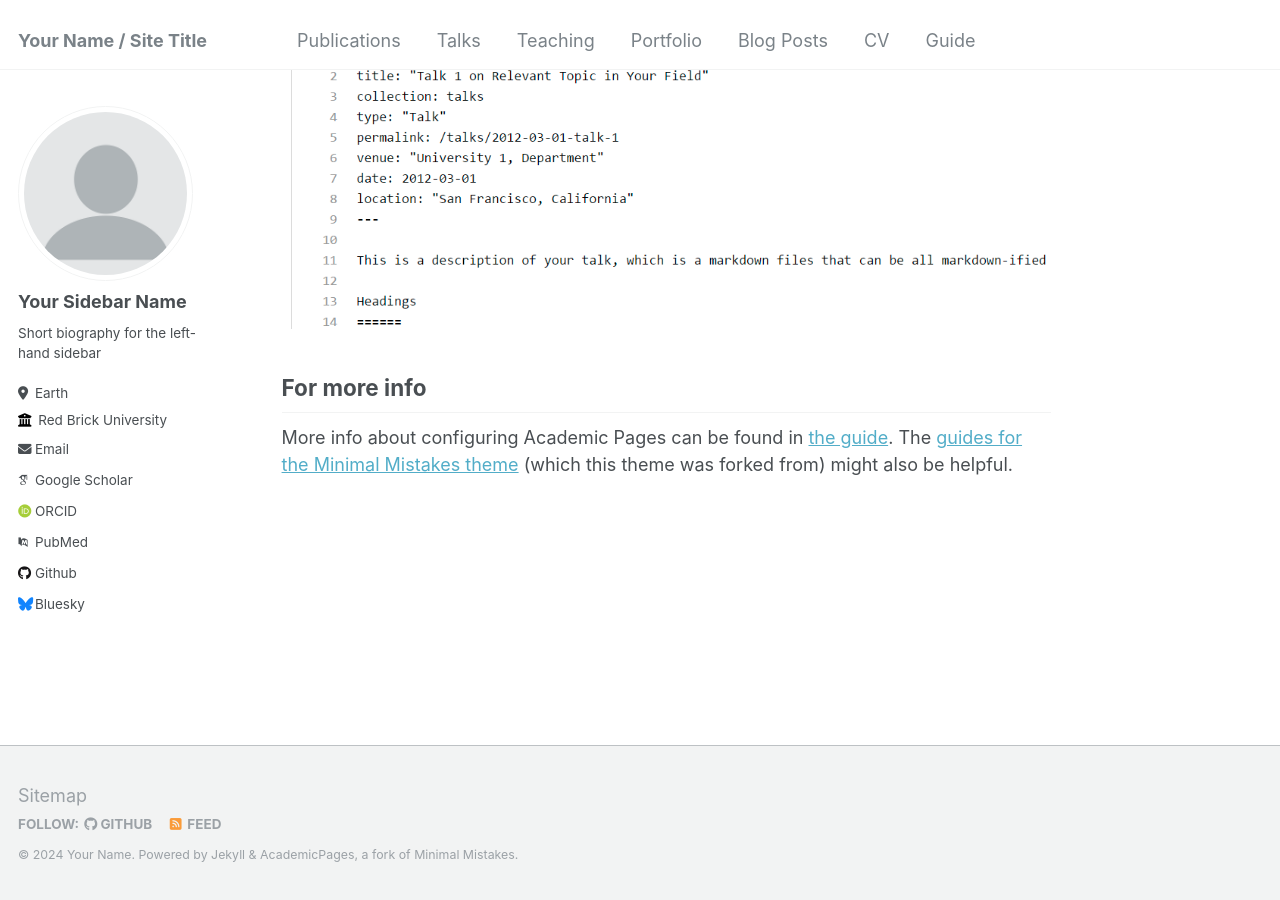
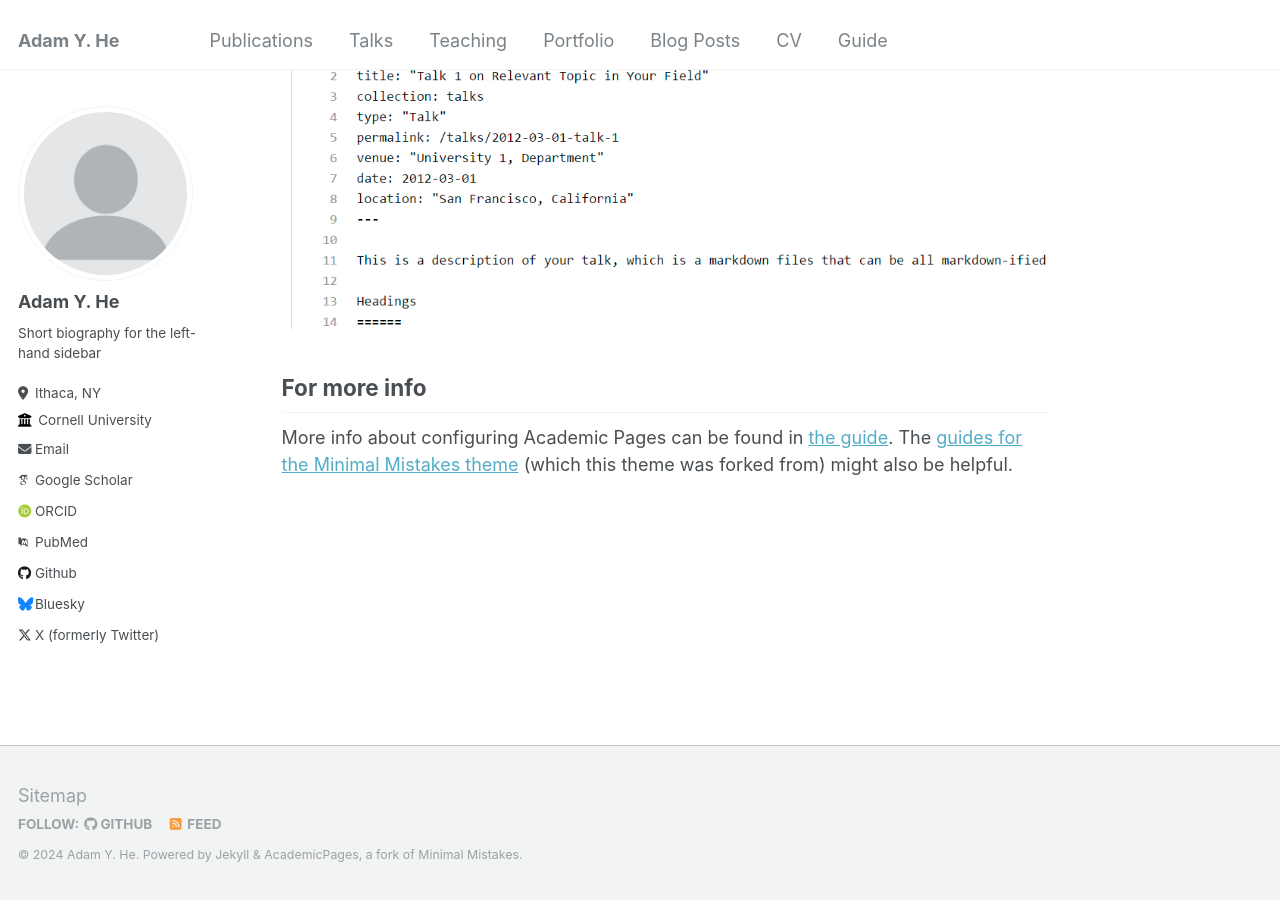
Before and after one commit to adamyhe/adamyhe.github.io, a Jekyll site: the page built from _pages/about.md, in a window 1280 px wide and 900 px high, scrolled down 2660 px. Built offline with Jekyll 4.4.1, drawn with Linux system fonts in a browser that asks for light colours; some web fonts are replaced.

Commit message:
Update _config.yml

```diff
--- a/_config.yml
+++ b/_config.yml
@@ -8,13 +8,13 @@
 
 # Basic Site Settings
 locale                   : "en-US"
-title                    : "Your Name / Site Title"
+title                    : "Adam Y. He"
 title_separator          : "-"
-name                     : &name "Your Name"
+name                     : &name "Adam Y. He"
 description              : &description "personal description"
-url                      : https://academicpages.github.io # the base hostname & protocol for your site e.g. "https://mmistakes.github.io"
+url                      : https://adamyhe.github.io # the base hostname & protocol for your site e.g. "https://mmistakes.github.io"
 baseurl                  : "" # the subpath of your site, e.g. "/blog"
-repository               : "academicpages/academicpages.github.io"
+repository               : "adamyhe/adamyhe.github.io"
 
 # Site Author - The following control what appear as part of the author content on the side bar.
 #               If a field is blank the icon and link will not appear, otherwise it will be shown.
@@ -22,33 +22,34 @@ repository               : "academicpages/academicpages.github.io"
 author:
   # Biographic information
   avatar           : "profile.png"
-  name             : "Your Sidebar Name"
+  name             : "Adam Y. He"
   pronouns         : # example: "she/her"
   bio              : "Short biography for the left-hand sidebar"
-  location         : "Earth"
-  employer         : "Red Brick University"
+  location         : "Ithaca, NY"
+  employer         : "Cornell University"
   uri              : # URL
-  email            : "none@example.org"
+  email            : "ayh8@cornell.edu"
 
   # Academic websites
   arxiv            : # URL - Update with the correct link to your profile
-  googlescholar    : "https://scholar.google.com/citations?user=PS_CX0AAAAAJ"
+  googlescholar    : "https://scholar.google.com/citations?user=MB_fieEAAAAJ"
   impactstory      : # URL
-  orcid            : "http://orcid.org/yourorcidurl"
+  orcid            : "https://orcid.org/0000-0003-2084-6970"
   semantic         : # URL
-  pubmed           : "https://www.ncbi.nlm.nih.gov/pubmed/?term=john+snow"
+  pubmed           : "https://www.ncbi.nlm.nih.gov/pubmed/?term=adam+he"
   researchgate     : # URL
 
   # Repositories and software development
   bitbucket        : # Username - Update with your username on the site
   codepen          : # Username
   dribbble         : # Username
-  github           : "academicpages"
+  github           : "adamyhe"
   kaggle           : # Username
   stackoverflow    : # User number or user number and name (i.e., use "1" or "1/jeff-atwood")
+  huggingface      : "adamyhe"
 
   # Social media
-  bluesky          : "bsky.app" # Replace this with you Bluesky username
+  bluesky          : "missingarib" # Replace this with you Bluesky username
   facebook         : # Username
   flickr           : # Username
   foursquare       : # Username
@@ -65,7 +66,7 @@ author:
   steam            : # Username
   telegram         : # URL
   tumblr           : # Username
-  twitter          : # Username for X / Twitter
+  twitter          : "missing_a_rib"
   vine             : # Username
   weibo            : # Username
   wikipedia        : # Username
```
